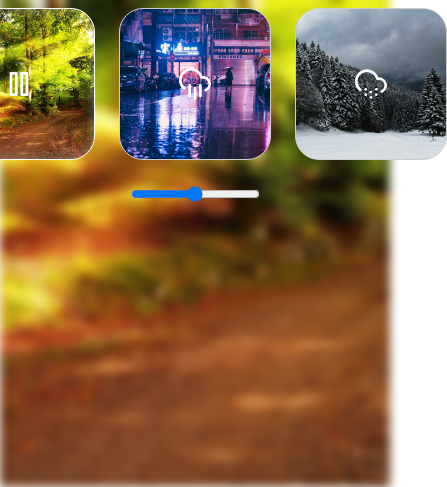
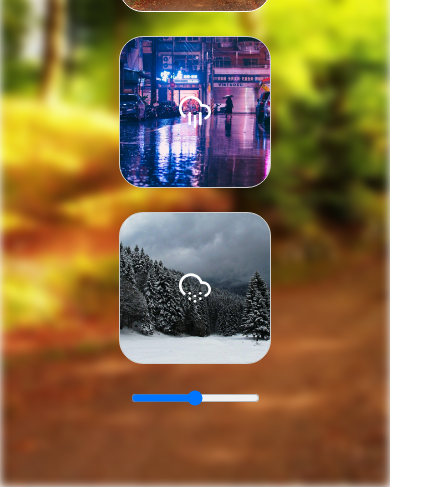
Before and after one commit to tatiana-dk/result-pro-weather-sounds, a website built with webpack: page public/index.html in a window 390 px wide. Shown: the part 357-844 px from the top of the page, 447 px wide, since content can reach past the window. Built offline with nearby package versions, Linux system fonts and the light colour scheme; files whose address does not match are found by name.

Commit message:
style: add mobile styles

```diff
--- a/src/style.scss
+++ b/src/style.scss
@@ -73,6 +73,10 @@ h1 {
     display: flex;
     gap: 24px;
 
+    @media(max-width: 565px) {
+        flex-direction: column;
+    }
+
     .sound-menu__item {
         width: 150px;
         height: 150px;
```
